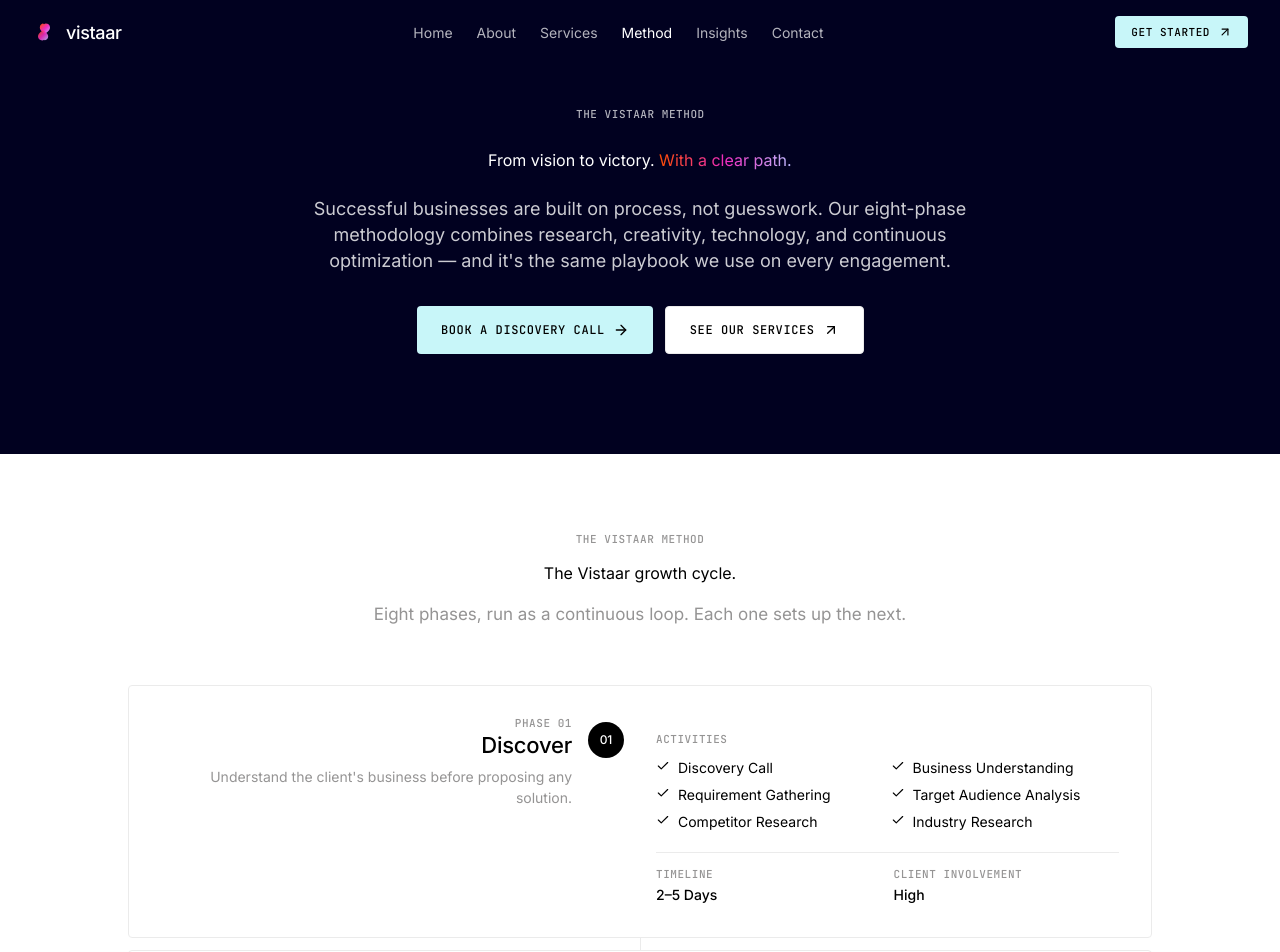
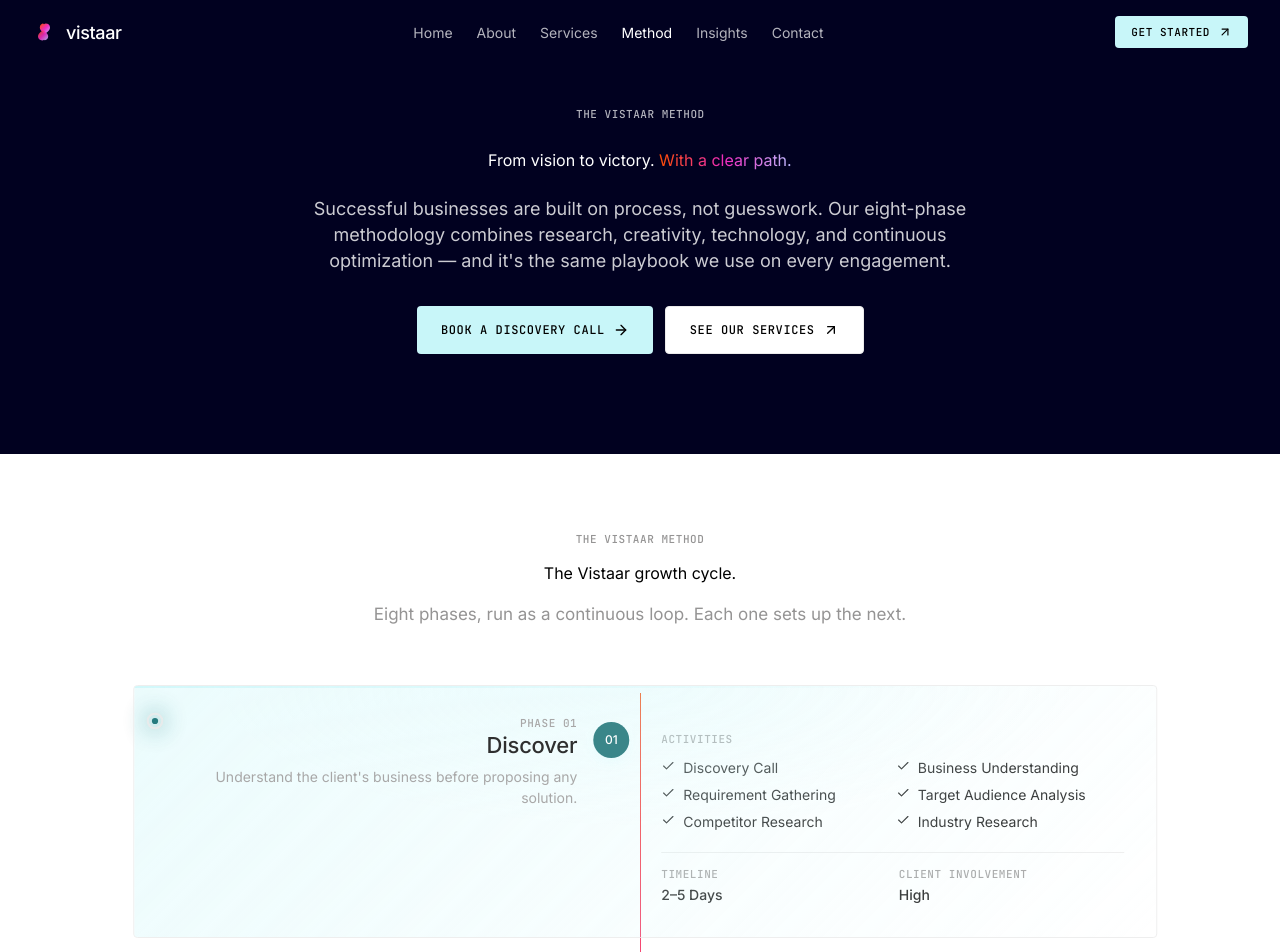
Before and after one commit to shivamk2707/Vistaar, a Next.js app: page /method in a window 1280 px wide. Shown: the top 952 px of the page. Built offline with nearby package versions, Linux system fonts and the light colour scheme.

Commit message:
Method page animations and bg colors added

```diff
--- a/src/app/method/page.tsx
+++ b/src/app/method/page.tsx
@@ -1,16 +1,16 @@
 "use client";
 
-import Link from "next/link";
-import { useEffect, useMemo, useRef } from "react";
-import { gsap } from "gsap";
-import { ScrollTrigger } from "gsap/ScrollTrigger";
+import { useRef } from "react";
+import {
+  motion,
+  useScroll,
+  useTransform,
+  useInView,
+} from "framer-motion";
 import {
   ArrowRight,
   ArrowUpRight,
   Check,
-  Zap,
-  CalendarDays,
-  Infinity,
 } from "lucide-react";
 import { Button } from "@/components/button";
 import { Container, Section, SectionHeading } from "@/components/layout";
@@ -44,6 +44,7 @@ const PHASES = [
     ],
     timeline: "2–5 Days",
     involvement: "High",
+    tone: "mint",
   },
   {
     n: "02",
@@ -67,6 +68,7 @@ const PHASES = [
     ],
     timeline: "3–7 Days",
     involvement: "Medium",
+    tone: "periwinkle",
   },
   {
     n: "03",
@@ -91,6 +93,7 @@ const PHASES = [
     ],
     timeline: "1–3 Weeks",
     involvement: "Medium",
+    tone: "magenta",
   },
   {
     n: "04",
@@ -115,6 +118,7 @@ const PHASES = [
     ],
     timeline: "2–8 Weeks",
     involvement: "Low",
+    tone: "orange",
   },
   {
     n: "05",
@@ -138,6 +142,7 @@ const PHASES = [
     ],
     timeline: "Depends on scope",
     involvement: "Medium",
+    tone: "periwinkle",
   },
   {
     n: "06",
@@ -161,6 +166,7 @@ const PHASES = [
     ],
     timeline: "1–2 Weeks",
     involvement: "Low",
+    tone: "mint",
   },
   {
     n: "07",
@@ -183,6 +189,7 @@ const PHASES = [
     ],
     timeline: "1–3 Days",
     involvement: "Medium",
+    tone: "orange",
   },
   {
     n: "08",
@@ -207,8 +214,50 @@ const PHASES = [
     ],
     timeline: "Ongoing",
     involvement: "Low",
+    tone: "magenta",
   },
 ];
+
+/* ============================================================
+   TONES — light tints for each phase card.
+   Pairs with each PHASE's `tone` field; cycle is intentional
+   so adjacent cards read as distinct but the section feels
+   coherent (mint → periwinkle → orange → magenta).
+   ============================================================ */
+type ToneKey = "mint" | "periwinkle" | "orange" | "magenta";
+
+const TONES: Record<
+  ToneKey,
+  {
+    /** Soft wash used as the card background. */
+    wash: string;
+    /** Pill / chip color for the phase number badge. */
+    badge: string;
+    /** Stronger color for the accent line + active border glow. */
+    accent: string;
+  }
+> = {
+  mint: {
+    wash: "linear-gradient(135deg, rgba(200,246,249,0.55) 0%, rgba(200,246,249,0.18) 60%, transparent 100%)",
+    badge: "#0e6b6f",
+    accent: "#c8f6f9",
+  },
+  periwinkle: {
+    wash: "linear-gradient(135deg, rgba(189,187,255,0.45) 0%, rgba(189,187,255,0.16) 60%, transparent 100%)",
+    badge: "#3b3a8a",
+    accent: "#bdbbff",
+  },
+  orange: {
+    wash: "linear-gradient(135deg, rgba(252,76,2,0.16) 0%, rgba(252,76,2,0.06) 60%, transparent 100%)",
+    badge: "#fc4c02",
+    accent: "#fc4c02",
+  },
+  magenta: {
+    wash: "linear-gradient(135deg, rgba(239,44,193,0.16) 0%, rgba(239,44,193,0.06) 60%, transparent 100%)",
+    badge: "#ef2cc1",
+    accent: "#ef2cc1",
+  },
+};
 
 const PRINCIPLES = [
   {
@@ -260,9 +309,278 @@ const PROCESS_BENEFITS = [
 ];
 
 /* ============================================================
-   PHASE TIMELINE — alternating rows
+   PHASE TIMELINE — scroll-driven directional slide in/out,
+   brand-gradient spine that fills with scroll, active-dot
+   glow when the phase hits the viewport center.
    ============================================================ */
+const SIDE_OFFSET = 120; // px the card slides in/out from
+
+/**
+ * One row in the timeline. Direction of the slide-in/out is set by
+ * the row's `reverse` flag (alternating): even rows come in from
+ * the left, odd rows come in from the right. Scrolling up reverses
+ * the direction so the card "leaves" back the way it came.
+ */
+function PhaseCard({
+  phase,
+  index,
+  reverse,
+}: {
+  phase: (typeof PHASES)[number];
+  index: number;
+  reverse: boolean;
+}) {
+  const ref = useRef<HTMLDivElement>(null);
+  const inView = useInView(ref, { margin: "-35% 0px -35% 0px" });
+
+  // Each phase has its own scroll progress (0 → 1 as it crosses the viewport)
+  const { scrollYProgress } = useScroll({
+    target: ref,
+    offset: ["start end", "end start"],
+  });
+
+  // Card x/opacity/blur derived from scrollYProgress
+  //   • Below viewport (down → 0.0):  x = +offset (hidden offscreen, "behind" the page)
+  //   • Entering  (down → ~0.25):    x: +offset → 0, opacity: 0 → 1  ← left-in / right-in
+  //   • In view   (~0.25 → 0.75):    x = 0, opacity = 1
+  //   • Leaving   (down → 1.0):      x: 0 → -offset, opacity: 1 → 0  ← right-out / left-out
+  // Scroll-up simply reverses the timeline, so the card slides back
+  // out the same side it came from.
+  const startX = reverse ? SIDE_OFFSET : -SIDE_OFFSET;
+  const endX = reverse ? -SIDE_OFFSET : SIDE_OFFSET;
+  const x = useTransform(
+    scrollYProgress,
+    [0, 0.25, 0.5, 0.75, 1],
+    [startX, 0, 0, 0, endX]
+  );
+  const opacity = useTransform(
+    scrollYProgress,
+    [0, 0.2, 0.35, 0.7, 0.9, 1],
+    [0, 1, 1, 1, 0.4, 0]
+  );
+  const blur = useTransform(
+    scrollYProgress,
+    [0, 0.2, 0.4, 0.7, 0.95, 1],
+    [6, 0, 0, 0, 0, 6]
+  );
+  const filter = useTransform(blur, (b) => `blur(${b}px)`);
+
+  // Tinted wash fades in with the card and peaks in the middle of the viewport
+  const washOpacity = useTransform(
+    scrollYProgress,
+    [0, 0.25, 0.5, 0.75, 1],
+    [0, 0.85, 1, 0.85, 0]
+  );
+
+  // Top accent line scales in (left → right) as the card enters
+  const accentScaleX = useTransform(
+    scrollYProgress,
+    [0, 0.3, 0.7, 1],
+    [0, 1, 1, 0]
+  );
+
+  // Active state for the center dot — true when the phase is in the
+  // middle of the viewport (defined by useInView's margin above).
+  const dotScale = useTransform(
+    scrollYProgress,
+    [0, 0.2, 0.5, 0.8, 1],
+    [0.8, 1, 1.3, 1, 0.8]
+  );
+  const dotOpacity = useTransform(
+    scrollYProgress,
+    [0, 0.1, 0.4, 0.7, 0.95, 1],
+    [0.4, 1, 1, 1, 0.5, 0.2]
+  );
+
+  // Inner halo glow that pulses with the active phase
+  const haloOpacity = useTransform(
+    scrollYProgress,
+    [0, 0.25, 0.5, 0.75, 1],
+    [0, 0.6, 0.9, 0.6, 0]
+  );
+
+  const tone = TONES[phase.tone as ToneKey];
+
+  // Internal content stagger — fades in slightly after the card starts to settle
+  // (handled inline in the return below)
+
+  return (
+    <div ref={ref} className="relative">
+      {/* Center spine dot (desktop) */}
+      <motion.div
+        style={{ scale: dotScale, opacity: dotOpacity }}
+        className="absolute left-[27px] top-7 z-10 hidden h-4 w-4 -translate-x-1/2 items-center justify-center rounded-full border-2 border-[var(--ink)] lg:flex"
+        aria-hidden
+      >
+        <span
+          className="h-1.5 w-1.5 rounded-full"
+          style={{ background: tone.badge }}
+        />
+      </motion.div>
+      <motion.span
+        aria-hidden
+        style={{ opacity: dotOpacity, background: tone.badge }}
+        className="absolute left-[27px] top-7 z-0 hidden h-4 w-4 -translate-x-1/2 rounded-full blur-md lg:block"
+      />
+
+      {/* Mobile spine dot */}
+      <span
+        className="absolute left-[27px] top-7 z-10 inline-flex h-4 w-4 -translate-x-1/2 items-center justify-center rounded-full border-2 border-[var(--ink)] bg-[var(--canvas)] lg:hidden"
+        aria-hidden
+      >
+        <span
+          className="h-1.5 w-1.5 rounded-full"
+          style={{ background: tone.badge }}
+        />
+      </span>
+
+      {/* The card itself — direction-aware slide in/out via useScroll.
+          On desktop, `lg:order-2` swaps the two columns for reverse (odd)
+          rows so the title+number cluster sits on the right; the swap is
+          desktop-only so mobile keeps a natural top-down flow. */}
+      <motion.div
+        style={{ x, opacity, filter }}
+        className={cn(
+          "relative grid items-start gap-6 overflow-hidden rounded-[4px] border border-[var(--hairline)] p-6 transition-colors lg:grid-cols-2 lg:gap-8 lg:p-8",
+          inView && "border-[var(--ink)]"
+        )}
+      >
+        {/* Tinted background wash — fades in/out with scroll */}
+        <motion.div
+          aria-hidden
+          style={{
+            opacity: washOpacity,
+            background: tone.wash,
+          }}
+          className="pointer-events-none absolute inset-0"
+        />
+        {/* Inner soft halo in the phase color — peaks at scroll center */}
+        <motion.span
+          aria-hidden
+          style={{
+            opacity: haloOpacity,
+            background: `radial-gradient(60% 80% at 50% 0%, ${tone.accent}55 0%, transparent 70%)`,
+          }}
+          className="pointer-events-none absolute inset-0"
+        />
+        {/* Top accent line that scales left→right as the card enters */}
+        <motion.span
+          aria-hidden
+          style={{
+            scaleX: accentScaleX,
+            transformOrigin: "left center",
+            background: `linear-gradient(90deg, ${tone.accent} 0%, transparent 100%)`,
+          }}
+          className="pointer-events-none absolute inset-x-0 top-0 h-[2px]"
+        />
+
+        <div
+          className={cn(
+            "relative pl-14 lg:pl-0",
+            reverse && "lg:order-2"
+          )}
+        >
+          <div className="flex items-start gap-4 lg:justify-end">
+            <motion.div
+              animate={inView ? { opacity: 1, y: 0 } : { opacity: 0, y: 14 }}
+              transition={{ duration: 0.55, delay: 0.12, ease: [0.2, 0.7, 0.2, 1] }}
+              className="hidden lg:block lg:text-right"
+            >
+              <div className="mono-eyebrow text-[var(--body)]">
+                Phase {phase.n}
+              </div>
+              <h3 className="mt-1 text-display-md text-[var(--ink)]">
+                {phase.title}
+              </h3>
+              <p className="mt-2 text-[14px] leading-[1.5] text-[var(--body)]">
+                {phase.objective}
+              </p>
+            </motion.div>
+            <motion.span
+              animate={
+                inView
+                  ? { scale: 1, boxShadow: `0 6px 18px -8px ${tone.accent}` }
+                  : { scale: 0.85, boxShadow: "0 0 0 rgba(0,0,0,0)" }
+              }
+              transition={{ duration: 0.55, delay: 0.1, ease: [0.2, 0.7, 0.2, 1] }}
+              className="mt-1 inline-flex h-9 w-9 shrink-0 items-center justify-center rounded-full text-[12px] font-medium text-[var(--canvas)]"
+              style={{ background: tone.badge }}
+            >
+              {phase.n}
+            </motion.span>
+          </div>
+        </div>
+
+        <div className="pl-14 lg:pl-0">
+          <motion.div
+            animate={inView ? { opacity: 1, y: 0 } : { opacity: 0, y: 14 }}
+            transition={{ duration: 0.55, delay: 0.12, ease: [0.2, 0.7, 0.2, 1] }}
+            className="lg:hidden"
+          >
+            <div className="mono-eyebrow text-[var(--body)]">
+              Phase {phase.n}
+            </div>
+            <h3 className="mt-1 text-display-md text-[var(--ink)]">
+              {phase.title}
+            </h3>
+            <p className="mt-2 text-[14px] leading-[1.5] text-[var(--body)]">
+              {phase.objective}
+            </p>
+          </motion.div>
+          <motion.div
+            animate={inView ? { opacity: 1, y: 0 } : { opacity: 0, y: 14 }}
+            transition={{ duration: 0.55, delay: 0.22, ease: [0.2, 0.7, 0.2, 1] }}
+            className="mt-4"
+          >
+            <h4 className="mono-eyebrow text-[var(--body)]">Activities</h4>
+            <ul className="mt-3 grid gap-1.5 sm:grid-cols-2">
+              {phase.activities.slice(0, 6).map((a) => (
+                <li
+                  key={a}
+                  className="flex items-start gap-2 text-[14px] text-[var(--ink)]"
+                >
+                  <Check className="mt-0.5 h-3.5 w-3.5 shrink-0 text-[var(--ink)]" />
+                  {a}
+                </li>
+              ))}
+            </ul>
+            <motion.div
+              animate={inView ? { opacity: 1, y: 0 } : { opacity: 0, y: 14 }}
+              transition={{ duration: 0.55, delay: 0.32, ease: [0.2, 0.7, 0.2, 1] }}
+              className="mt-5 grid gap-3 border-t border-[var(--hairline)] pt-4 sm:grid-cols-2"
+            >
+              <div>
+                <div className="mono-eyebrow text-[var(--body)]">Timeline</div>
+                <div className="mt-1 text-[14px] font-medium text-[var(--ink)]">
+                  {phase.timeline}
+                </div>
+              </div>
+              <div>
+                <div className="mono-eyebrow text-[var(--body)]">
+                  Client Involvement
+                </div>
+                <div className="mt-1 text-[14px] font-medium text-[var(--ink)]">
+                  {phase.involvement}
+                </div>
+              </div>
+            </motion.div>
+          </motion.div>
+        </div>
+      </motion.div>
+    </div>
+  );
+}
+
 function PhaseTimeline() {
+  const sectionRef = useRef<HTMLDivElement>(null);
+
+  // Section-level scroll progress drives the spine fill
+  const { scrollYProgress } = useScroll({
+    target: sectionRef,
+    offset: ["start 75%", "end 25%"],
+  });
+  const spineScaleY = useTransform(scrollYProgress, [0, 1], [0, 1]);
+
   return (
     <Section className="bg-[var(--canvas)]">
       <Container>
@@ -274,95 +592,30 @@ function PhaseTimeline() {
           />
         </Reveal>
 
-        <div className="mx-auto mt-14 max-w-5xl">
-          <div className="relative space-y-3">
+        <div ref={sectionRef} className="relative mx-auto mt-14 max-w-5xl">
+          {/* Static hairline spine (desktop) */}
           <div
             aria-hidden
             className="absolute left-[27px] top-2 bottom-2 hidden w-px bg-[var(--hairline)] lg:left-1/2 lg:block"
           />
-            {PHASES.map((p, i) => {
-              const reverse = i % 2 === 1;
-              return (
-                <Reveal key={p.n} delay={(i % 4) + 1}>
+          {/* Gradient fill spine (desktop) — scales with section scroll progress */}
+          <motion.div
+            aria-hidden
+            style={{ scaleY: spineScaleY, transformOrigin: "top center" }}
+            className="absolute left-[27px] top-2 bottom-2 hidden w-px lg:left-1/2 lg:block"
+          >
+            <div className="h-full w-full bg-gradient-to-b from-[var(--accent-orange)] via-[var(--accent-magenta)] to-[var(--accent-periwinkle)]" />
+          </motion.div>
+          {/* Static hairline spine (mobile) */}
           <div
-                    className={cn(
-                      "relative grid items-start gap-6 rounded-[4px] border border-[var(--hairline)] bg-[var(--canvas)] p-6 lg:grid-cols-2 lg:gap-8 lg:p-8",
-                      reverse && "lg:[&>*:first-child]:order-2"
-                    )}
-                  >
-                    <div className="pl-14 lg:pl-0">
-                      <div className="flex items-start gap-4 lg:justify-end">
-                        <div className="hidden lg:block lg:text-right">
-                          <div className="mono-eyebrow text-[var(--body)]">
-                            Phase {p.n}
-                          </div>
-                          <h3 className="mt-1 text-display-md text-[var(--ink)]">
-                            {p.title}
-                          </h3>
-                          <p className="mt-2 text-[14px] leading-[1.5] text-[var(--body)]">
-                            {p.objective}
-                          </p>
-                        </div>
-                        <span
-                          className="mt-1 inline-flex h-9 w-9 shrink-0 items-center justify-center rounded-full text-[12px] font-medium text-[var(--canvas)]"
-                          style={{ background: "var(--ink)" }}
-                        >
-                          {p.n}
-                        </span>
-                      </div>
-                    </div>
+            aria-hidden
+            className="absolute left-[27px] top-2 bottom-2 w-px bg-[var(--hairline)] lg:hidden"
+          />
 
-                    <div className="pl-14 lg:pl-0">
-                      <div className="lg:hidden">
-                        <div className="mono-eyebrow text-[var(--body)]">
-                          Phase {p.n}
-                        </div>
-                        <h3 className="mt-1 text-display-md text-[var(--ink)]">
-                          {p.title}
-                        </h3>
-                        <p className="mt-2 text-[14px] leading-[1.5] text-[var(--body)]">
-                          {p.objective}
-                        </p>
-                      </div>
-                      <div className="mt-4">
-                        <h4 className="mono-eyebrow text-[var(--body)]">
-                          Activities
-                        </h4>
-                        <ul className="mt-3 grid gap-1.5 sm:grid-cols-2">
-                          {p.activities.slice(0, 6).map((a) => (
-                            <li
-                              key={a}
-                              className="flex items-start gap-2 text-[14px] text-[var(--ink)]"
-                            >
-                              <Check className="mt-0.5 h-3.5 w-3.5 shrink-0 text-[var(--ink)]" />
-                              {a}
-                            </li>
+          <div className="space-y-10 lg:space-y-16">
+            {PHASES.map((p, i) => (
+              <PhaseCard key={p.n} phase={p} index={i} reverse={i % 2 === 1} />
             ))}
-                        </ul>
-                        <div className="mt-5 grid gap-3 border-t border-[var(--hairline)] pt-4 sm:grid-cols-2">
-                          <div>
-                            <div className="mono-eyebrow text-[var(--body)]">
-                              Timeline
-                            </div>
-                            <div className="mt-1 text-[14px] font-medium text-[var(--ink)]">
-                              {p.timeline}
-                            </div>
-                          </div>
-                          <div>
-                            <div className="mono-eyebrow text-[var(--body)]">
-                              Client Involvement
-                            </div>
-                            <div className="mt-1 text-[14px] font-medium text-[var(--ink)]">
-                              {p.involvement}
-                            </div>
-                          </div>
-                        </div>
-                      </div>
-                    </div>
-                  </div>
-                </Reveal>
-              );
-            })}
           </div>
         </div>
       </Container>
```
Lines whose indentation alone changed are shown as unchanged.
